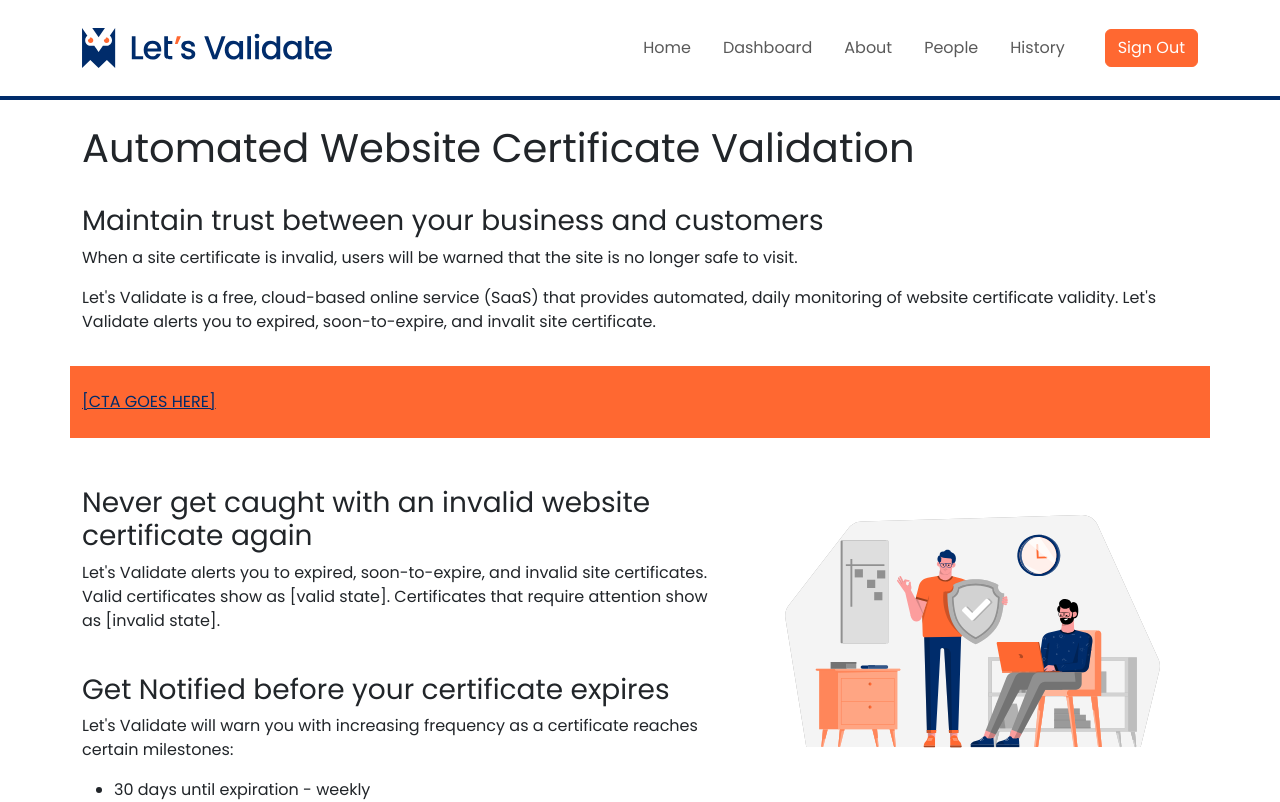
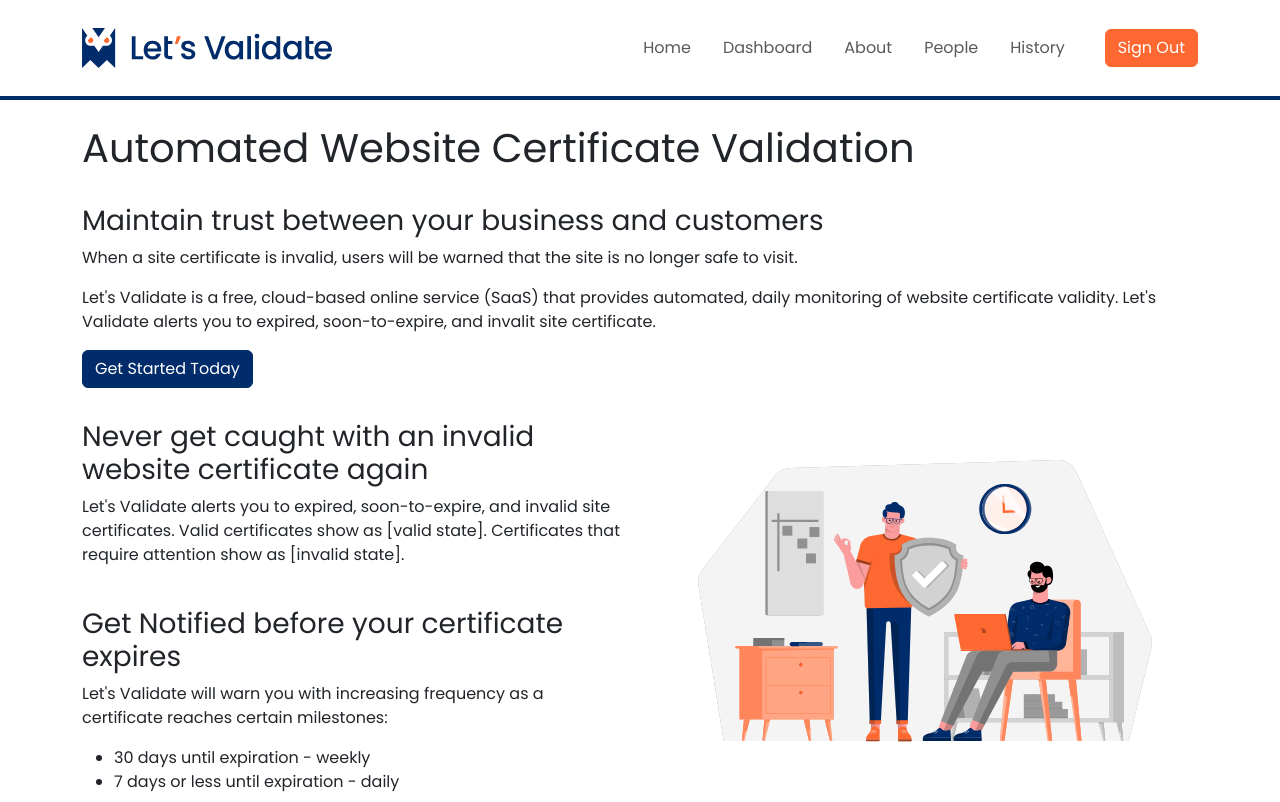
Before and after one commit to LetsValidateOrg/letsvalidate-ui, a Vue app: page / in a window 1280 px wide. Shown: the top 802 px of the page. Built offline with nearby package versions, Linux system fonts and the light colour scheme.

Commit message:
additional styling

```diff
--- a/index.html
+++ b/index.html
@@ -11,7 +11,7 @@
     <meta name="msapplication-TileColor" content="#da532c">
     <meta name="theme-color" content="#ffffff">
     <meta name="viewport" content="width=device-width, initial-scale=1.0" />
-    <title>Lets Validate</title>
+    <title>Let's Validate</title>
   </head>
   <body>
     <div id="app"></div>
--- a/src/assets/scss/_custom.scss
+++ b/src/assets/scss/_custom.scss
@@ -7,10 +7,23 @@
 
 body {
     min-height: 100vh;
+    & .btn {
+        background-color: $blue;
+        border-color: $blue;
+        color: #fff;
+      }
+    & .btn:hover {
+        background-color: #fff;
+        border-color: $blue;
+        color: $blue;
+    }
 }
 
 img {
     max-width: 100%;
 }
+
+
+
 // Bootstrap and its default variables
 @import "../../../node_modules/bootstrap/scss/bootstrap.scss";
--- a/src/views/HomeView.vue
+++ b/src/views/HomeView.vue
@@ -10,14 +10,12 @@
       </div>
     </div>
     <div class="row">
-      <div class="home-cta my-3 py-4 bg-secondary">
-        <a href="/signin">
-          [CTA GOES HERE]
-        </a>
+      <div class="home-cta">
+        <button class="btn my-0 btn-primary" type="submit">Get Started Today</button>
       </div>
     </div>
     <div class="row my-2">
-      <div class="col-7 mt-4">
+      <div class="col-6 mt-4">
         <h3>Never get caught with an invalid website certificate again</h3>
         <p>Let's Validate alerts you to expired, soon-to-expire, and invalid site certificates.  Valid certificates show as [valid state].  Certificates that require attention show as [invalid state].</p>
         <br/>
@@ -28,7 +26,7 @@
           <li>7 days or less until expiration - daily</li>
         </ul>
       </div>
-      <div class="col-5">
+      <div class="col-6">
         <img src="../assets/work-risk-free.svg">
       </div>
     </div>
```
